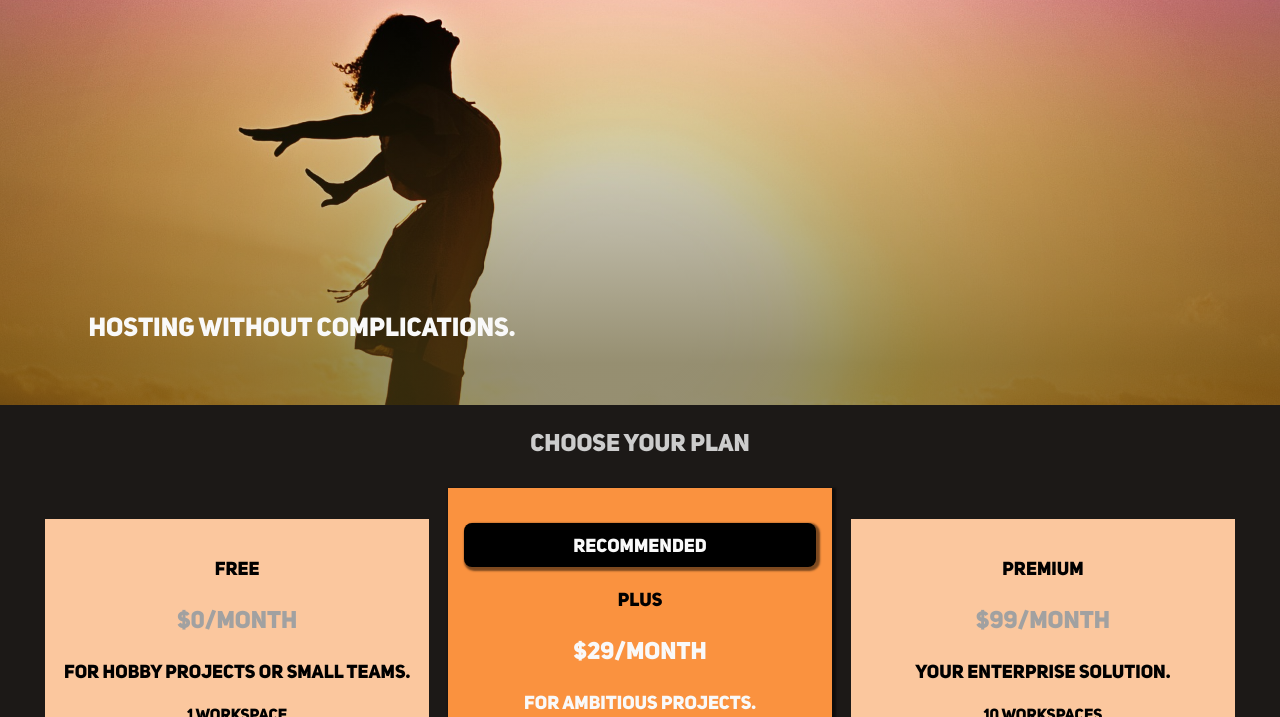
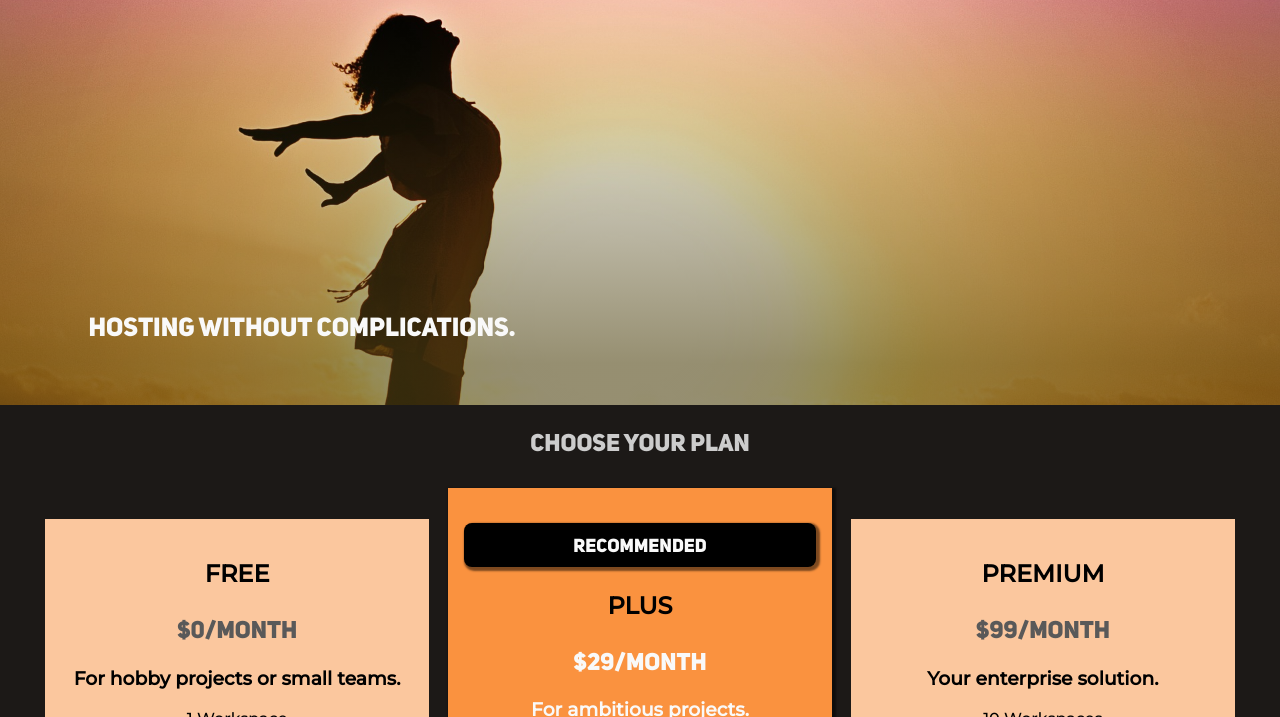
Before and after one commit to nothingnothings/HostCorpsWebpackVersion, a website built with webpack: page src/index.html in a window 1280 px wide. Shown: the part 83-800 px from the top of the page. Built offline with nearby package versions, Linux system fonts and the light colour scheme.

Commit message:
changed the project to resemble the original HostCorps one

```diff
--- a/src/assets/css/common.css
+++ b/src/assets/css/common.css
@@ -25,7 +25,7 @@
   --darkest: #000000;
   --white-highlight: #f9f9f9;
   --light-grey: #ccc;
-  --grey-grey: #a1a1a1;
+  --grey-grey: #595959;
   --highlight-color: #fa923f;
   --highlight-light-color: #fbc79e;
   --highlight-cyan: #8df7e6;
--- a/src/assets/css/index.css
+++ b/src/assets/css/index.css
@@ -47,12 +47,21 @@ body {
   text-align: center;
 }
 
+.plan__title {
+  font-family: 'Montserrat';
+  font-size: 1.5rem;
+}
+
 .plan {
   background-color: var(--highlight-light-color);
   text-align: center;
   padding: 1rem;
   margin: 0.5rem 0.5rem;
   width: 100%;
+}
+
+.plan__description {
+  font-family: 'Montserrat';
 }
 
 .plan--highlighted {
@@ -101,6 +110,10 @@ body {
 
 .plan__features li {
   margin: 0.5rem 0px;
+}
+
+.plan__feature {
+  font-family: 'Montserrat';
 }
 
 #key-features {
--- a/src/index.html
+++ b/src/index.html
@@ -114,7 +114,7 @@
           <article class="plan">
             <h1 class="plan__title">FREE</h1>
             <h2 class="plan__price">$0/month</h2>
-            <h3>For hobby projects or small teams.</h3>
+            <h3 class="plan__description">For hobby projects or small teams.</h3>
             <ul class="plan__features">
               <li class="plan__feature">1 Workspace</li>
               <li class="plan__feature">Unlimited Traffic</li>
@@ -130,7 +130,7 @@
             <h1 class="plan__annotation">RECOMMENDED</h1>
             <h1 class="plan__title">PLUS</h1>
             <h2 class="plan__price">$29/month</h2>
-            <h3>For ambitious projects.</h3>
+            <h3 class="plan__description">For ambitious projects.</h3>
             <ul class="plan__features">
               <li class="plan__feature">5 Workspaces</li>
               <li class="plan__feature">Unlimited Traffic</li>
@@ -145,7 +145,7 @@
           <article class="plan">
             <h1 class="plan__title">PREMIUM</h1>
             <h2 class="plan__price">$99/month</h2>
-            <h3>Your enterprise solution.</h3>
+            <h3 class="plan__description">Your enterprise solution.</h3>
             <ul class="plan__features">
               <li class="plan__feature">10 Workspaces</li>
               <li class="plan__feature">Unlimited Traffic</li>
```
